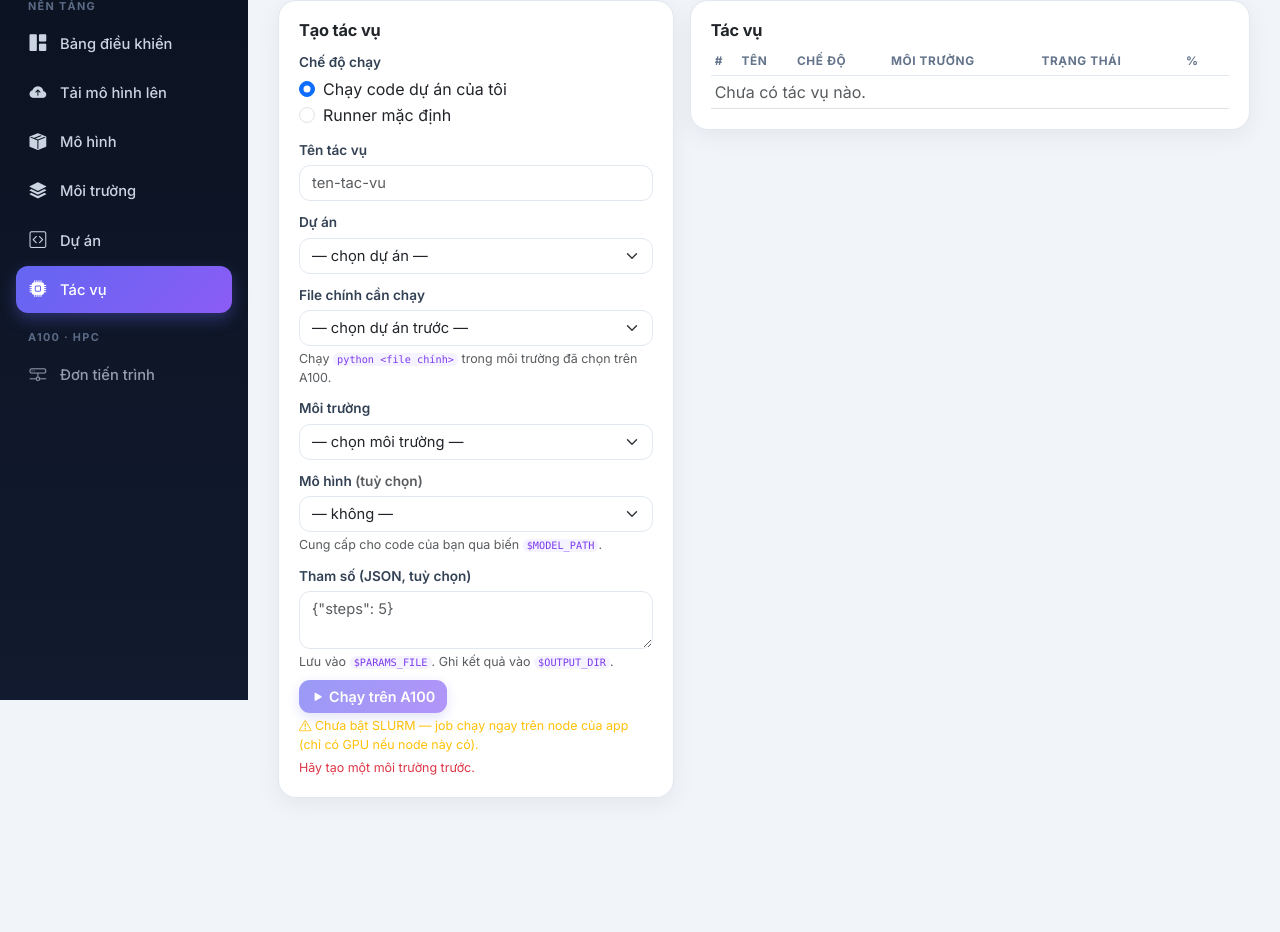
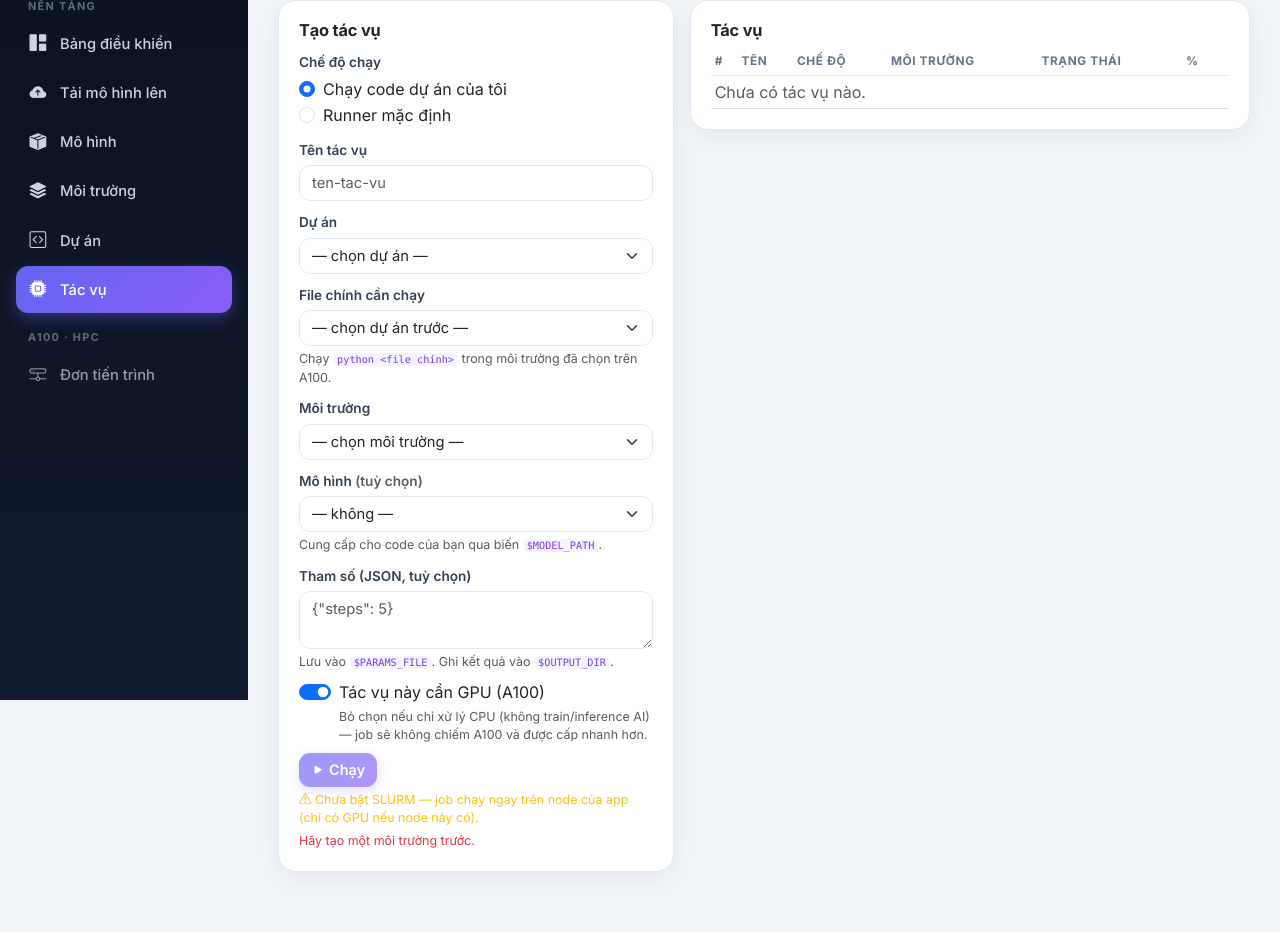
Before and after one commit to truong-vip-pro-max-ultra/host-a100, a Flask app: page /jobs in a window 1280 px wide. Shown: the part 100-1032 px from the top of the page. Before the commit the page ends 898 px from the top, so only its background shows below. Run offline with Flask 3, Linux system fonts and the light colour scheme; data that the repository does not hold is empty.

Commit message:
Add a per-job "needs GPU" toggle to avoid wasting an A100
CPU-only tasks (no AI train/inference) shouldn't request a GPU: it ties up an
A100 someone else needs and queues the job behind GPU demand for no reason. The
job form now has a "cần GPU (A100)" switch (default on). When off, srun dispatch
omits --gres so the job runs on any free compute node and schedules sooner.

Co-Authored-By: Claude Opus 4.8 <noreply@anthropic.com>

```diff
--- a/app.py
+++ b/app.py
@@ -493,6 +493,8 @@ def job_submit():
     main_file = request.form.get("main_file", "")
     job_name = request.form.get("job_name", "")
     params_json = request.form.get("params", "")
+    # Checkbox: present only when ticked. Default to GPU on (A100 platform).
+    use_gpu = request.form.get("use_gpu") is not None
 
     if not env_id:
         flash("Hãy chọn một môi trường.", "danger")
@@ -508,6 +510,7 @@ def job_submit():
         job_id = job_service.submit_job(
             model_id, env_id, job_name, params_json,
             run_mode=run_mode, project_id=project_id, main_file=main_file,
+            use_gpu=use_gpu,
         )
     except ValueError as exc:
         flash(str(exc), "danger")
--- a/services/job_service.py
+++ b/services/job_service.py
@@ -85,7 +85,8 @@ def read_log(job_id):
 
 
 def submit_job(model_id, env_id, job_name, params_json,
-               run_mode="runner", project_id=None, main_file=None):
+               run_mode="runner", project_id=None, main_file=None,
+               use_gpu=True):
     """
     Validate inputs, create the DB row + job dirs, and launch the run thread.
 
@@ -176,8 +177,10 @@ def submit_job(model_id, env_id, job_name, params_json,
                "--output", result_path]
         cwd = job_dir
 
-    # Cách B: prepend srun so the job runs on a GPU (A100/ampere) compute node.
-    cmd = _srun_prefix(job_id, cwd) + cmd
+    # Cách B: prepend srun so the job runs on a compute node. GPU jobs request
+    # an A100 (ampere); CPU-only jobs skip --gres so they don't waste a GPU and
+    # get scheduled faster.
+    cmd = _srun_prefix(job_id, cwd, use_gpu=use_gpu) + cmd
 
     _launch(job_id, cmd, cwd, job_dir, output_dir, params_file,
             model_path=model["path"] if model else "")
@@ -189,23 +192,27 @@ def slurm_active():
     return bool(config.USE_SLURM and _SRUN)
 
 
-def _srun_prefix(job_id, cwd):
-    """Build the `srun ...` prefix that sends a job to a GPU compute node.
+def _srun_prefix(job_id, cwd, use_gpu=True):
+    """Build the `srun ...` prefix that sends a job to a compute node.
 
     Returns [] when SLURM dispatch is off or srun is unavailable, in which case
     the job runs locally (the previous behaviour). srun streams the remote
     stdout/stderr back to us, so log capture works exactly as before; --chdir
     runs the command in the job's working dir on the (shared-filesystem) node,
     and --export=ALL forwards JOB_DIR/OUTPUT_DIR/MODEL_PATH/etc. to the job.
+
+    use_gpu=False omits --gres so a CPU-only task doesn't tie up an A100 and is
+    scheduled on any free node (usually much sooner than a GPU one).
     """
     if not slurm_active():
         return []
     pre = [_SRUN,
-           f"--gres={config.SLURM_GRES}",
            "--job-name", f"hosta100-{job_id}",
            "--chdir", cwd,
            "--export=ALL",
            "--unbuffered"]
+    if use_gpu and config.SLURM_GRES:
+        pre.insert(1, f"--gres={config.SLURM_GRES}")
     if config.SLURM_PARTITION:
         pre += ["--partition", config.SLURM_PARTITION]
     if config.SLURM_ACCOUNT:
--- a/templates/jobs.html
+++ b/templates/jobs.html
@@ -72,12 +72,22 @@
           <div class="form-text">Lưu vào <code>$PARAMS_FILE</code>. Ghi kết quả vào <code>$OUTPUT_DIR</code>.</div>
         </div>
 
+        <div class="form-check form-switch mb-2">
+          <input class="form-check-input" type="checkbox" role="switch"
+                 name="use_gpu" id="useGpu" checked>
+          <label class="form-check-label" for="useGpu">
+            Tác vụ này cần GPU (A100)</label>
+          <div class="form-text mb-0">Bỏ chọn nếu chỉ xử lý CPU (không train/inference
+            AI) — job sẽ không chiếm A100 và được cấp nhanh hơn.</div>
+        </div>
+
         <button class="btn btn-primary" {% if not envs %}disabled{% endif %}>
-          <i class="bi bi-play-fill"></i> Chạy trên A100</button>
+          <i class="bi bi-play-fill"></i> Chạy</button>
         {% if slurm_active %}
           <div class="form-text text-success"><i class="bi bi-gpu-card"></i>
-            Job sẽ được gửi tới node GPU qua SLURM (<code>{{ slurm_gres }}</code>).
-            Có thể chờ một lúc nếu GPU đang bận.</div>
+            Khi chọn GPU, job được gửi tới node A100 qua SLURM
+            (<code>{{ slurm_gres }}</code>); bỏ chọn thì chạy trên node CPU.
+            Có thể chờ một lúc nếu tài nguyên đang bận.</div>
         {% else %}
           <div class="form-text text-warning"><i class="bi bi-exclamation-triangle"></i>
             Chưa bật SLURM — job chạy ngay trên node của app (chỉ có GPU nếu node này có).</div>
```
